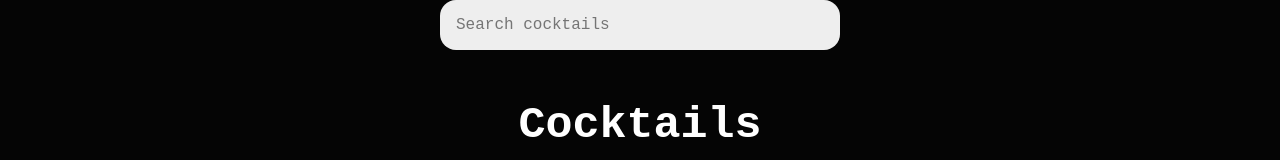
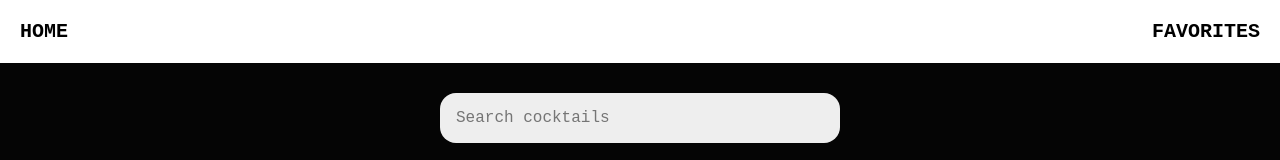
Before and after one commit to ivelinmegdanov/cocktails-app, a React (Create React App) app: page / in a window 1280 px wide. Shown: the top 160 px of the page. Built offline with nearby package versions, Linux system fonts and the light colour scheme; no server answers.

Commit message:
Added Navbar | Updated styles

```diff
--- a/src/App.js
+++ b/src/App.js
@@ -1,12 +1,14 @@
 import { Route, Routes, BrowserRouter } from "react-router-dom";
 import { Home } from "./components/Home";
 import { Favorites } from "./components/Favorites";
+import { Navbar } from "./components/Navbar";
 import { CocktailDetails } from "./components/CocktailDetails";
 
 function App() {
   return (
     <div className="App">
       <BrowserRouter>
+        <Navbar />
         <Routes>
           <Route path="/" element={<Home />} />
           <Route path="/favorites" element={<Favorites />} />
--- /dev/null
+++ b/src/components/Navbar.js
@@ -0,0 +1,9 @@
+import React from "react";
+import { Link } from "react-router-dom";
+
+export const Navbar = () => (
+  <nav className="navbar">
+    <Link to="/" className="navbar__link">Home</Link>
+    <Link to="/favorites" className="navbar__link">Favorites</Link>
+  </nav>
+);
--- a/src/index.css
+++ b/src/index.css
@@ -1,5 +1,22 @@
 body {
     background-color: #050505;
+}
+
+.navbar {
+    background-color: white;
+    padding: 20px;
+    display: flex;
+    justify-content: space-between;
+}
+.navbar__link {
+    color: black;
+    font-size: 20px;
+    text-decoration: none;
+    font-weight: bold;
+    text-transform: uppercase;
+}
+.navbar__link:hover {
+    color: rgba(0, 0, 0, 0.652);
 }
 
 .coctails {
@@ -13,6 +30,7 @@ body {
 }
 
 .cocktails__search {
+    margin-top: 30px;
     display: flex;
     justify-content: center;
 }
```
